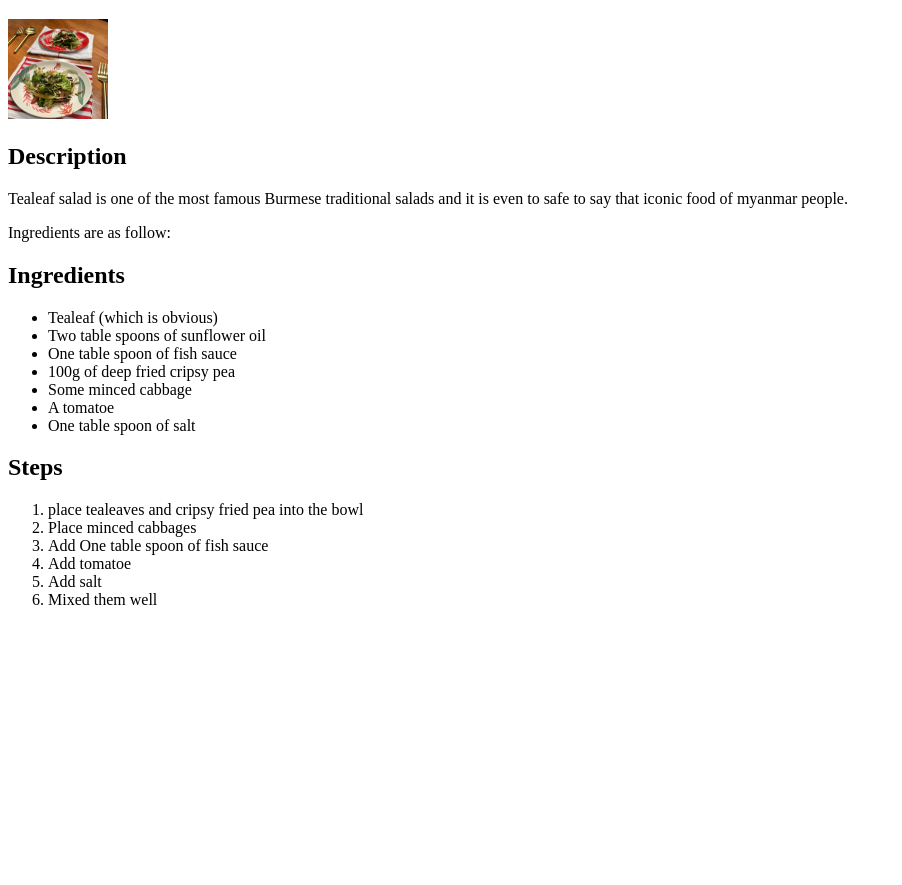
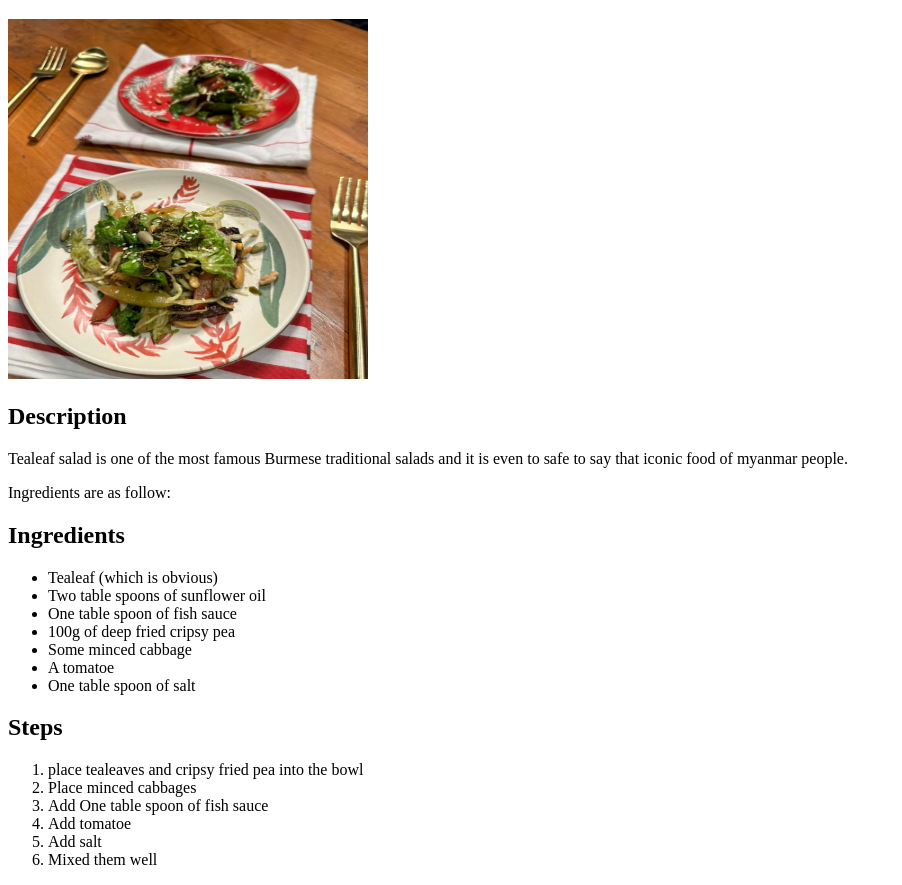
Before and after one commit to KWPK21/odin-recipes, a plain HTML site: page recipes/tealeafsalad.html in a window 1280 px wide. Shown: the part 61-946 px from the top of the page, without its empty margins (0-902 px from the left). Before the commit the page ends 800 px from the top, so only its background shows below. Drawn offline with Linux system fonts and the light colour scheme.

Commit message:
Changing width and heigh of tealeafsalad img

```diff
--- a/recipes/tealeafsalad.html
+++ b/recipes/tealeafsalad.html
@@ -9,8 +9,8 @@
     <img
       src="tealeafsalad.jpeg"
       alt="Tealeaf salad image"
-      width="100"
-      height="100"
+      width="360"
+      height="360"
     />
     <h2>Description</h2>
     <p>
```
